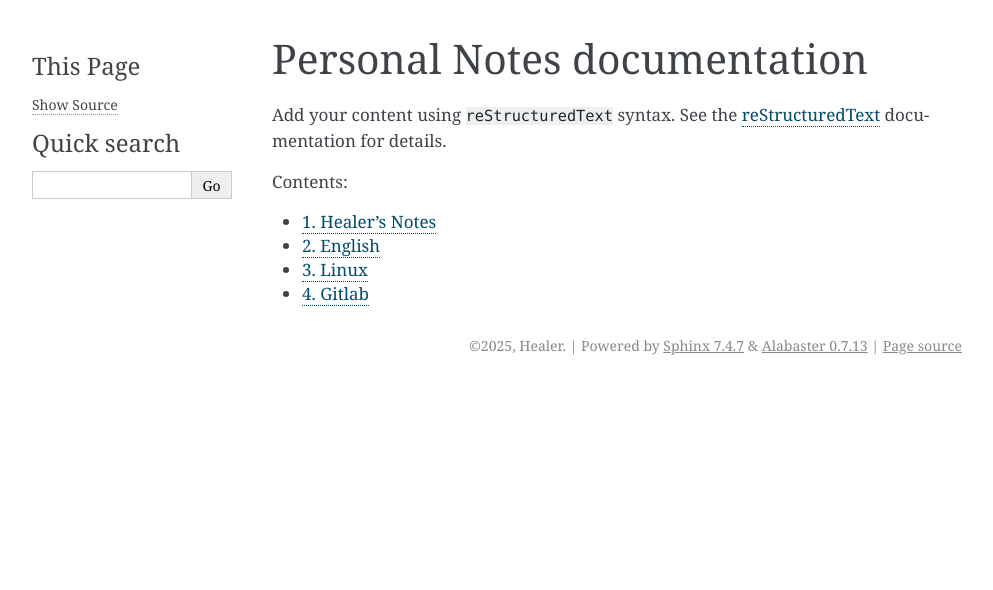
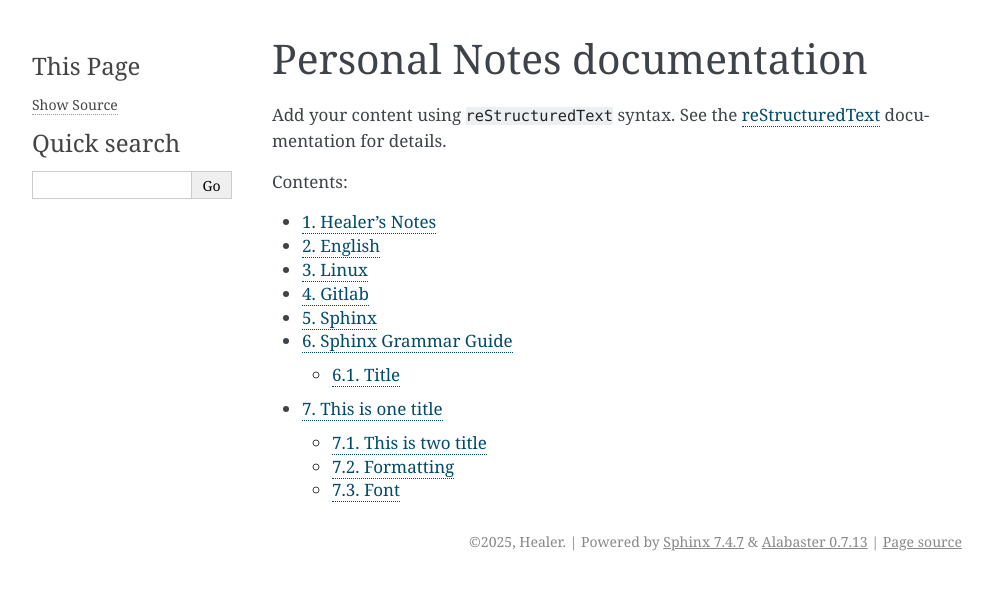
Before and after one commit to Healer8/pn, a Sphinx documentation site: the page built from source/index.rst, in a window 1280 px wide. Shown: the top 590 px of the page, without its empty margins (148-1141 px from the left). Built offline with Sphinx 7.4.7, drawn with Linux system fonts in a browser that asks for light colours; some of the changed lines change nothing that is shown.

Commit message:
Added sphinx tutorial

```diff
--- a/source/index.rst
+++ b/source/index.rst
@@ -20,3 +20,4 @@
    english.rst
    linux.rst
    gitlab.rst
+   sphinx.rst
--- /dev/null
+++ b/source/sphinx.rst
@@ -0,0 +1,36 @@
+Sphinx
+================================
+
+Sphinx Grammar Guide
+================================
+Title
+--------------------------------
+
+This is one title
+================================
+This is two title
+--------------------------------
+This is three title
+********************************
+This is four title
+++++++++++++++++++++++++++++++++
+This is five title
+################################
+This is six title
+::::::::::::::::::::::::::::::::
+
+
+Formatting
+--------------------------------
+
+普通的文本段落或块级之间，必须使用空行加以区分，可按两下回车继续书写。
+
+类似python，同一段落的所有行必须左对齐而且同一级缩进。
+每级缩进建议用4个空格，或设置Tab自动转为4个空格。
+
+    这个是缩进段落。
+
+    同级缩进段落
+
+Font
+--------------------------------
```
Also changed, not shown: source/linux.rst (line endings or trailing spaces).
